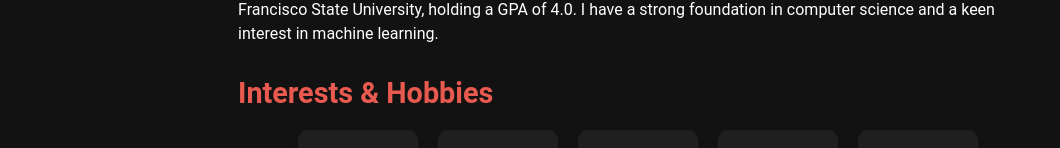
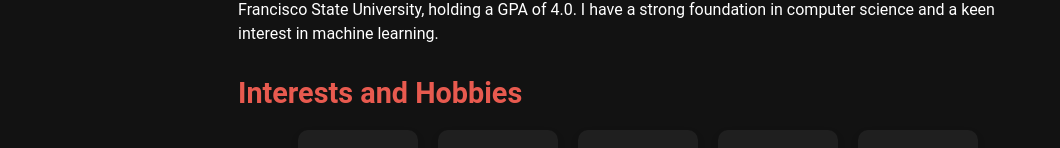
Before and after one commit to sairam4/digitalResume, a React (Create React App) app: page /about in a window 1280 px wide. Shown: the part 285-433 px from the top of the page, without its empty margins (2-1062 px from the left). Built offline with nearby package versions, Linux system fonts and the light colour scheme.

Commit message:
base camp

```diff
--- a/src/Components/AboutPage.js
+++ b/src/Components/AboutPage.js
@@ -50,7 +50,7 @@ const AboutPage = () => {
         animate={{ opacity: 1 }}
         transition={{ delay: 0.3 }}
       >
-        <h2>Interests & Hobbies</h2>
+        <h2>Interests and Hobbies</h2>
         <div className="interests-container">
           {interests.map((interest, index) => (
             <motion.div
```
